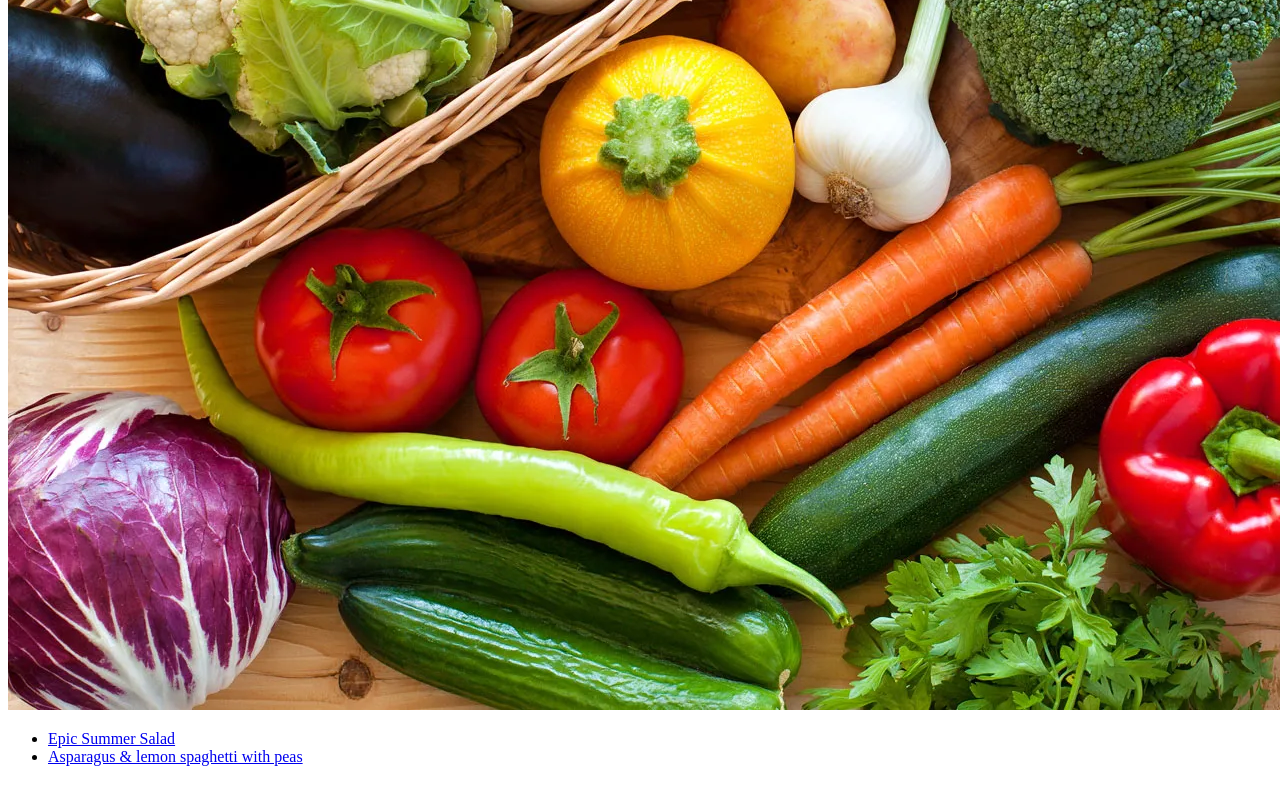
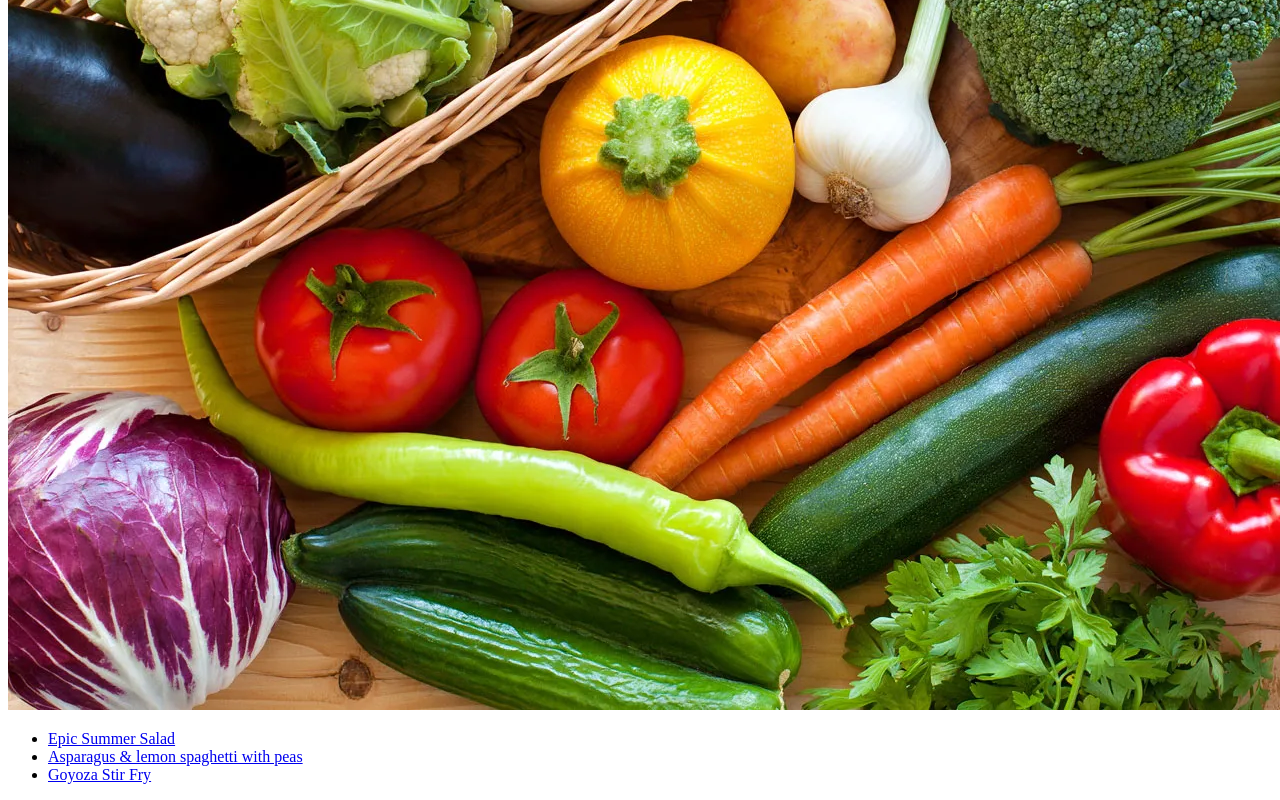
Before and after one commit to Sundance-k/odin-recipes, a plain HTML site: page index.html in a window 1280 px wide. Shown: the part 437-1237 px from the top of the page. Drawn offline with Linux system fonts and the light colour scheme.

Commit message:
updated index.html for previous commit

```diff
--- a/index.html
+++ b/index.html
@@ -12,6 +12,7 @@
 <ul>
     <li><a href="recipes/epicsummersalad.html">Epic Summer Salad</a></li>
     <li><a href="recipes/parmlemonsasparagus.html">Asparagus & lemon spaghetti with peas</a></li>
+    <li><a href="recipes/gyozastirfry.html">Goyoza Stir Fry</a></li>
 </ul>
 
 </body>
```
